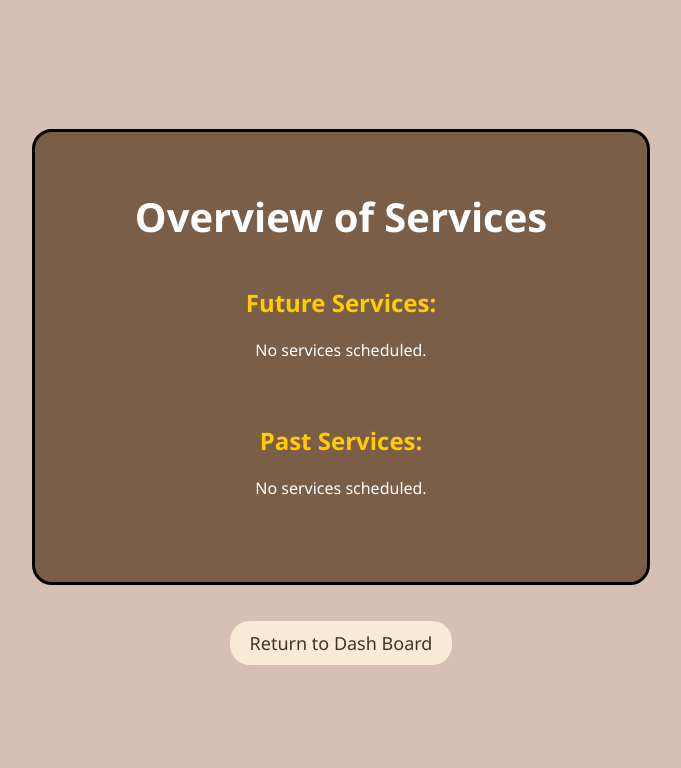
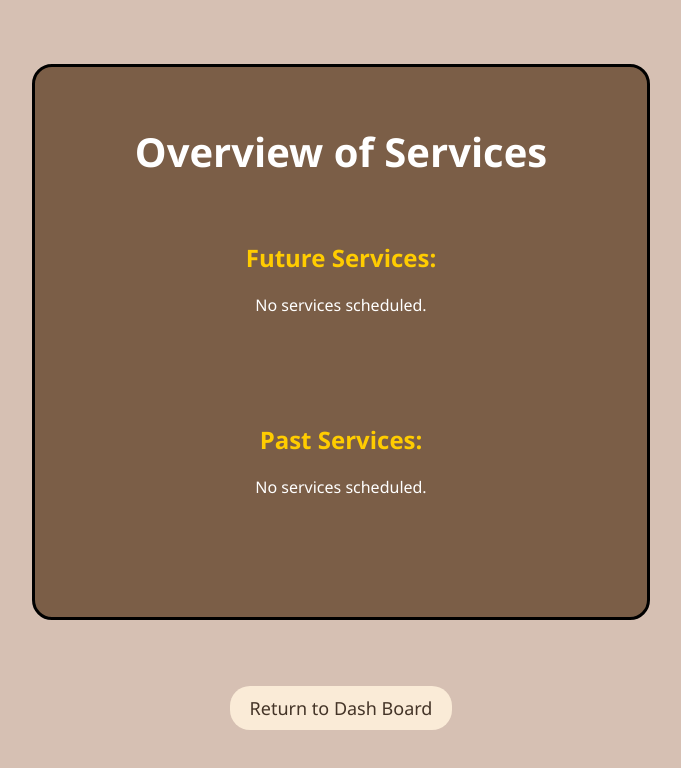
Before and after one commit to Mathieujaz/Company-Website-management-with-database, a plain HTML site: page OverviewServices.html in a window 1280 px wide. Shown: the whole page, without its empty margins (299-980 px from the left). Drawn offline with Linux system fonts and the light colour scheme.

Commit message:
css stillz

```diff
--- a/OverviewServices.html
+++ b/OverviewServices.html
@@ -22,14 +22,14 @@
     color: white;
     padding: 100px;
     padding-top: 30px;
-    height: 320px;
+    height: 420px;
     border-radius: 20px;
     text-align: center;
     border: 3px solid black;
 }
 
 h1{
-    padding-bottom: 15px;
+    padding-bottom: 35px;
     font-size: 2.5em;
 }
 
@@ -38,7 +38,7 @@ h1{
 }
 
 #linkback {
-    padding-top: 30px;
+    padding-top: 60px;
 
 }
 
@@ -71,6 +71,7 @@ h1{
         <div id="futureServices"></div>
 
         <br></br>
+        <br></br>
         <h2 class="subtitle">Past Services:</h2>
         <div id="pastServices"></div>
     </div>
```
